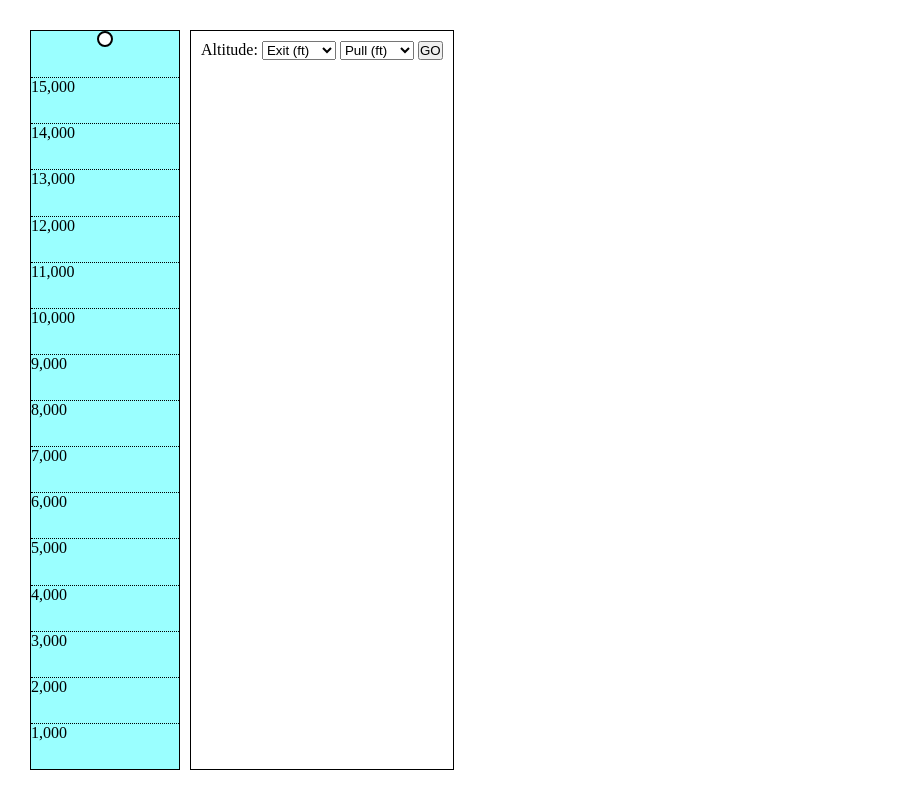
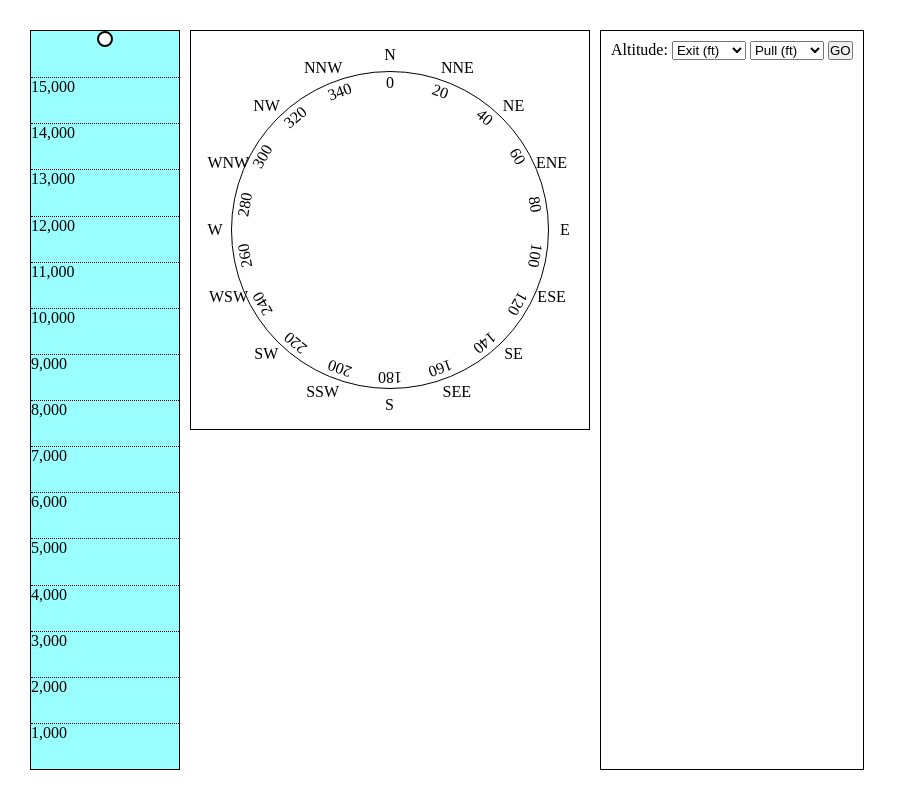
Before and after one commit to pawpac/freefall-drift-sim, a plain HTML site: page index.html in a window 1280 px wide. Shown: the whole page, without its empty margins (0-897 px from the left). Drawn offline with Linux system fonts and the light colour scheme.

Commit message:
Create windrose

```diff
--- a/index.html
+++ b/index.html
@@ -36,6 +36,90 @@
             <div class="altitude-loss"></div>
             <div class="skydiver"></div>
             <div class="pull-altitude"></div>
+          </div>
+        </div>
+      </div>
+    </div>
+    <div class="windrose">
+      <div class="face">
+        <div class="direction-container">
+          <div class="direction">
+            <div class="marking">N</div>
+          </div>
+        </div>
+        <div class="direction-container">
+          <div class="direction">
+            <div class="marking">NNE</div>
+          </div>
+        </div>
+        <div class="direction-container">
+          <div class="direction">
+            <div class="marking">NE</div>
+          </div>
+        </div>
+        <div class="direction-container">
+          <div class="direction">
+            <div class="marking">ENE</div>
+          </div>
+        </div>
+        <div class="direction-container">
+          <div class="direction">
+            <div class="marking">E</div>
+          </div>
+        </div>
+        <div class="direction-container">
+          <div class="direction">
+            <div class="marking">ESE</div>
+          </div>
+        </div>
+        <div class="direction-container">
+          <div class="direction">
+            <div class="marking">SE</div>
+          </div>
+        </div>
+        <div class="direction-container">
+          <div class="direction">
+            <div class="marking">SEE</div>
+          </div>
+        </div>
+        <div class="direction-container">
+          <div class="direction">
+            <div class="marking">S</div>
+          </div>
+        </div>
+        <div class="direction-container">
+          <div class="direction">
+            <div class="marking">SSW</div>
+          </div>
+        </div>
+        <div class="direction-container">
+          <div class="direction">
+            <div class="marking">SW</div>
+          </div>
+        </div>
+        <div class="direction-container">
+          <div class="direction">
+            <div class="marking">WSW</div>
+          </div>
+        </div>
+        <div class="direction-container">
+          <div class="direction">
+            <div class="marking">W</div>
+          </div>
+        </div>
+        <div class="direction-container">
+          <div class="direction">
+            <div class="marking">WNW</div>
+          </div>
+        </div>
+        <div class="direction-container">
+          <div class="direction">
+            <div class="marking">NW</div>
+          </div>
+        </div>
+        <div class="direction-container">
+          <div class="direction">
+            <div class="marking">NNW</div>
           </div>
         </div>
       </div>
--- a/styles.css
+++ b/styles.css
@@ -104,3 +104,50 @@ body {
   border-width: 1px;
   padding: 10px;
 }
+
+/* WINDROSE */
+
+.windrose {
+  display: flex;
+  justify-content: center;
+  align-items: center;
+  height: 50vh;
+  width: 50vh;
+  min-width: 50vh;
+  border-style: solid;
+  border-width: 1px;
+}
+
+.face {
+  display: flex;
+  justify-content: center;
+  align-items: center;
+  height: 80%;
+  width: 80%;
+  border-style: solid;
+  border-width: 1px;
+  border-radius: 100%;
+}
+
+.direction-container {
+  display: flex;
+  align-items: flex-end;
+  justify-content: center;
+}
+
+.direction {
+  position: absolute;
+  height: 23vh;
+  font-size: 1rem;
+}
+
+.degree-container {
+  display: flex;
+  align-items: flex-end;
+  justify-content: center;
+}
+
+.degree {
+  position: absolute;
+  height: 19.5vh;
+}
--- a/windrose.js
+++ b/windrose.js
@@ -0,0 +1,26 @@
+const direction = document.querySelectorAll('.direction-container');
+const marking = document.querySelectorAll('.marking');
+const windroseFace = document.querySelector('.face');
+
+let rotation = 0;
+
+direction.forEach(element => {
+  element.style.transform = 'rotate(' + rotation + 'deg)'
+  rotation = rotation + 22.5;
+});
+
+marking.forEach(element => {
+  element.style.transform = 'rotate(' + rotation + 'deg)'
+  rotation = rotation - 22.5;
+});
+
+for (i = 0; i < 360; i += 20) {
+  let degreeContainer = document.createElement('div');
+  let degree = document.createElement('div');
+  degreeContainer.classList.add('degree-container');
+  degreeContainer.style.transform = 'rotate(' + i +'deg)';
+  degree.classList.add('degree');
+  degree.textContent = i;
+  windroseFace.appendChild(degreeContainer);
+  degreeContainer.appendChild(degree);
+}
```
